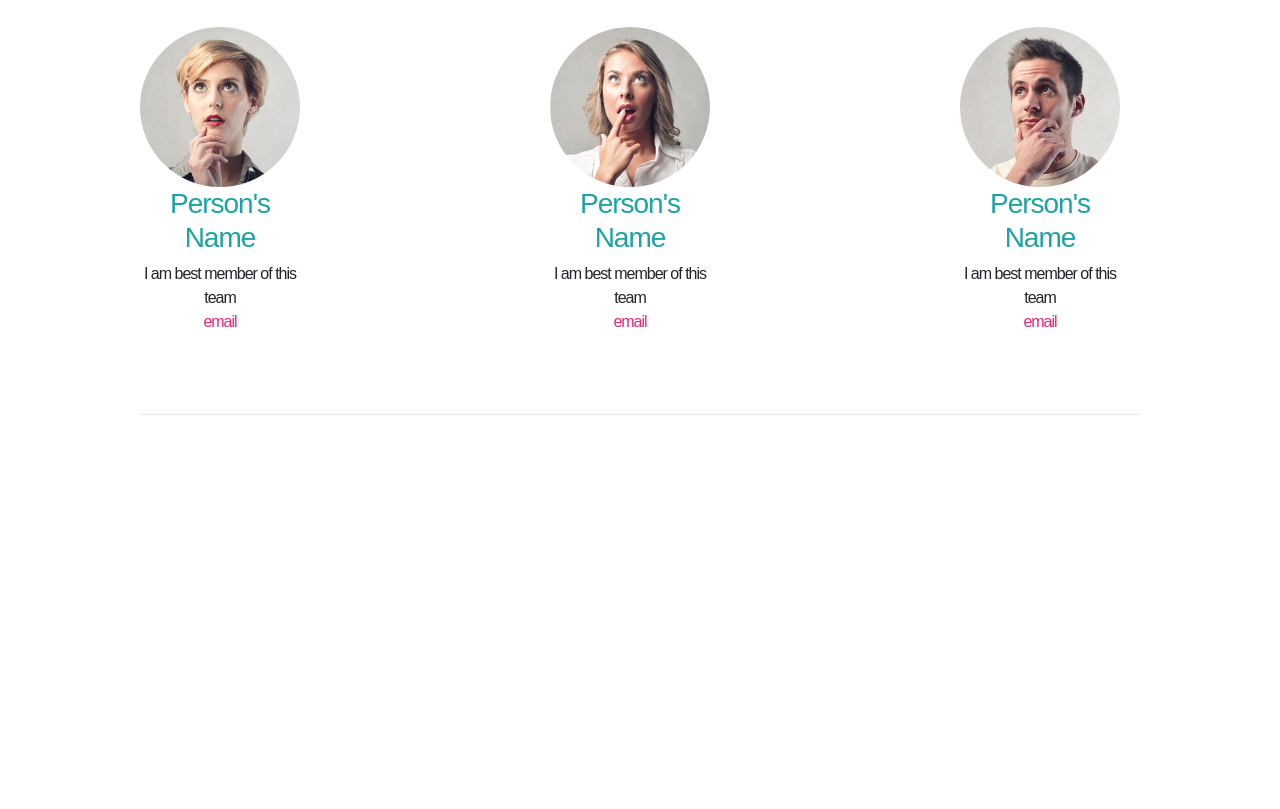
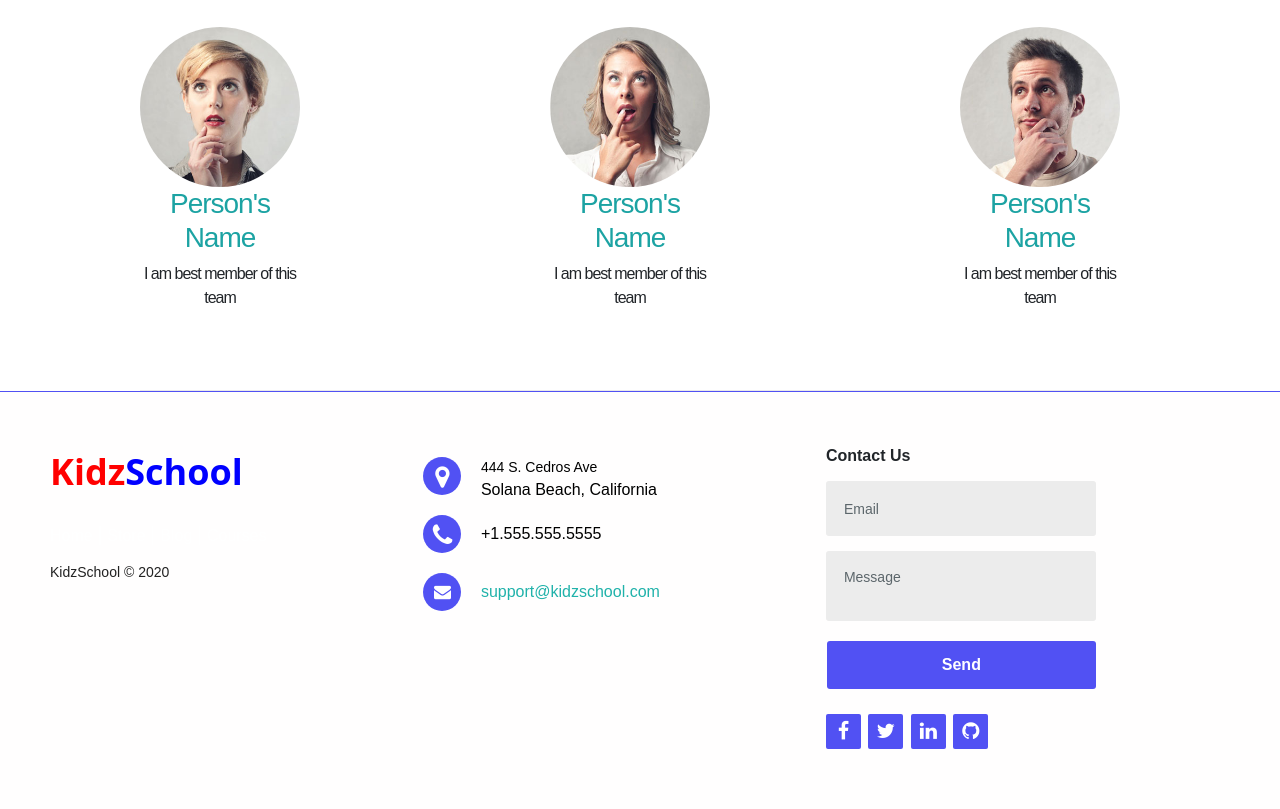
Before and after one commit to Nikolic-Marko/Domaci, a plain HTML site: page public/src/index.html in a window 1280 px wide. Shown: the part 2650-3459 px from the top of the page. Before the commit the page ends 3065 px from the top, so only its background shows below. Drawn offline with nearby package versions, Linux system fonts and the light colour scheme.

Commit message:
Footer added

```diff
--- a/public/src/index.html
+++ b/public/src/index.html
@@ -168,22 +168,61 @@
         <img class="team-photo" src="../img/team1.jpg">
         <h3>Person's Name</h3>
         <span>I am best member of this team</span>
-        <a class="email" href="mailto:email@something.com"><span >email</span></a>
       </div>
       <div class="team-member">
         <img class="team-photo" src="../img/team2.jpg">
         <h3>Person's Name</h3>
         <span>I am best member of this team</span>
-         <a class="email" href="mailto:email@something.com"><span >email</span></a>
       </div>
       <div class="team-member">
         <img class="team-photo" src="../img/team3.jpg">
         <h3>Person's Name</h3>
         <span>I am best member of this team</span>
-        <a class="email" href="mailto:email@something.com"><span >email</span></a>
       </div>
    </section>
     <!--Our Team END-->
+    <!--Footer-->
+        <footer class="footer-distributed">
+			<div class="footer-left">
+				<h3 id="kidz">Kidz<span>School</span></h3>
+				<p class="footer-links">
+					<a href="#" class="link-1">Home</a>
+					<a href="#">Store</a>
+					<a href="#">Blog</a>
+					<a href="#">Courses</a>
+				</p>
+				<p class="footer-company-name">KidzSchool © 2020</p>
+			</div>
+			<div class="footer-center">
+				<div>
+					<i class="fa fa-map-marker"></i>
+					<p><span>444 S. Cedros Ave</span> Solana Beach, California</p>
+				</div>
+				<div>
+					<i class="fa fa-phone"></i>
+					<p>+1.555.555.5555</p>
+				</div>
+				<div>
+					<i class="fa fa-envelope"></i>
+					<p><a href="mailto:support@kidzschool.com">support@kidzschool.com</a></p>
+				</div>
+			</div>
+			<div class="footer-right">
+				<p>Contact Us</p>
+				<form action="#" method="post">
+					<input type="text" name="email" placeholder="Email">
+					<textarea name="message" placeholder="Message"></textarea>
+					<button>Send</button>
+				</form>
+				<div class="footer-icons">
+					<a href="#"><i class="fa fa-facebook"></i></a>
+					<a href="#"><i class="fa fa-twitter"></i></a>
+					<a href="#"><i class="fa fa-linkedin"></i></a>
+					<a href="#"><i class="fa fa-github"></i></a>
+				</div>
+			</div>
+		</footer>
+    <!--Footer END-->
 
 </body>
 </html>
--- a/public/src/style.css
+++ b/public/src/style.css
@@ -352,6 +352,204 @@ div#slider figure {
         max-width: 35%;
       }
   }
+.footer-distributed{
+	background: rgb(255, 254, 254);
+	box-shadow: 0 1px 1px 0 rgba(0, 0, 0, 0.12);
+	box-sizing: border-box;
+	width: 100%;
+	text-align: left;
+	font: bold 16px sans-serif;
+    padding: 55px 50px;
+    border-top: rgb(81, 81, 243) solid 1px;
+}
+#kidz{
+    color: red;
+    font-weight: bold;
+}
+
+.footer-distributed .footer-left,
+.footer-distributed .footer-center,
+.footer-distributed .footer-right{
+	display: inline-block;
+	vertical-align: top;
+}
+.footer-distributed .footer-left{
+	width: 30%;
+}
+.footer-distributed h3{
+	color:  #ffffff;
+	font: normal 36px 'Open Sans', cursive;
+	margin: 0;
+}
+.footer-distributed h3 span{
+	color: blue;
+}
+.footer-distributed .footer-links{
+	color:  #ffffff;
+	margin: 20px 0 12px;
+	padding: 0;
+}
+.footer-distributed .footer-links a{
+	display:inline-block;
+	line-height: 1.8;
+  font-weight:400;
+	text-decoration: none;
+	color:  inherit;
+}
+.footer-distributed .footer-company-name{
+	color:  #222;
+	font-size: 14px;
+	font-weight: normal;
+	margin: 0;
+}
+.footer-distributed .footer-center{
+	width: 35%;
+}
+.footer-distributed .footer-center i{
+	background-color: rgb(81, 81, 243);
+	color: #ffffff;
+	font-size: 25px;
+	width: 38px;
+	height: 38px;
+	border-radius: 50%;
+	text-align: center;
+	line-height: 42px;
+	margin: 10px 15px;
+	vertical-align: middle;
+}
+.footer-distributed .footer-center i.fa-envelope{
+	font-size: 17px;
+	line-height: 38px;
+}
+.footer-distributed .footer-center p{
+	display: inline-block;
+	color: #000000;
+  font-weight:400;
+	vertical-align: middle;
+	margin:0;
+}
+.footer-distributed .footer-center p span{
+	display:block;
+	font-weight: normal;
+	font-size:14px;
+	line-height:2;
+}
+.footer-distributed .footer-center p a{
+	color:  lightseagreen;
+	text-decoration: none;;
+}
+.footer-distributed .footer-links a:before {
+  content: "|";
+  font-weight:300;
+  font-size: 20px;
+  left: 0;
+  color: #fff;
+  display: inline-block;
+  padding-right: 5px;
+}
+.footer-distributed .footer-links .link-1:before {
+  content: none;
+}
+.footer-distributed .footer-right{
+	width: 20%;
+}
+.footer-distributed .footer-company-about{
+	line-height: 20px;
+	color:  #92999f;
+	font-size: 13px;
+	font-weight: normal;
+	margin: 0;
+}
+.footer-distributed .footer-company-about span{
+	display: block;
+	color:  #ffffff;
+	font-size: 14px;
+	font-weight: bold;
+	margin-bottom: 20px;
+}
+.footer-distributed .footer-icons{
+	margin-top: 25px;
+}
+.footer-distributed .footer-icons a{
+	display: inline-block;
+	width: 35px;
+	height: 35px;
+	cursor: pointer;
+	background-color:  rgb(81, 81, 243);
+	border-radius: 2px;
+	font-size: 20px;
+	color: #ffffff;
+	text-align: center;
+	line-height: 35px;
+	margin-right: 3px;
+	margin-bottom: 5px;
+}
+
+
+.footer-distributed form{
+	display: inline-block;
+}
+.footer-distributed form input,
+.footer-distributed form textarea{
+	display: block;
+	border-radius: 3px;
+	box-sizing: border-box;
+	background-color:  #ececec;
+	box-shadow: 0 1px 0 0 rgba(255, 255, 255, 0.1);
+	border: none;
+	resize: none;
+	font: inherit;
+	font-size: 14px;
+	font-weight: normal;
+	color:  #d1d2d2;
+	width: 270px;
+	padding: 18px;
+}
+.footer-distributed ::-webkit-input-placeholder {
+	color:  #5c666b;
+}
+.footer-distributed ::-moz-placeholder {
+	color:  #5c666b;
+	opacity: 1;
+}
+.footer-distributed :-ms-input-placeholder{
+	color:  #5c666b;
+}
+.footer-distributed form input{
+	height: 55px;
+	margin-bottom: 15px;
+}
+.footer-distributed form textarea{
+	height: 70px;
+	margin-bottom: 20px;
+}
+.footer-distributed form button{
+	border-radius: 3px;
+	background-color:  rgb(81, 81, 243);
+	color: #ffffff;
+	border: 0;
+	padding: 15px 115px;
+	font-weight: bold;
+	float: right;
+}
+
+@media (max-width: 880px) {
+	.footer-distributed{
+		font: bold 14px sans-serif;
+	}
+	.footer-distributed .footer-left,
+	.footer-distributed .footer-center,
+	.footer-distributed .footer-right{
+		display: block;
+		width: 100%;
+		margin-bottom: 40px;
+		text-align: center;
+	}
+	.footer-distributed .footer-center i{
+		margin-left: 0;
+	}
+}
+
 @media only screen and (max-width: 1100px) {
     .row1{
         display: flex;
```
